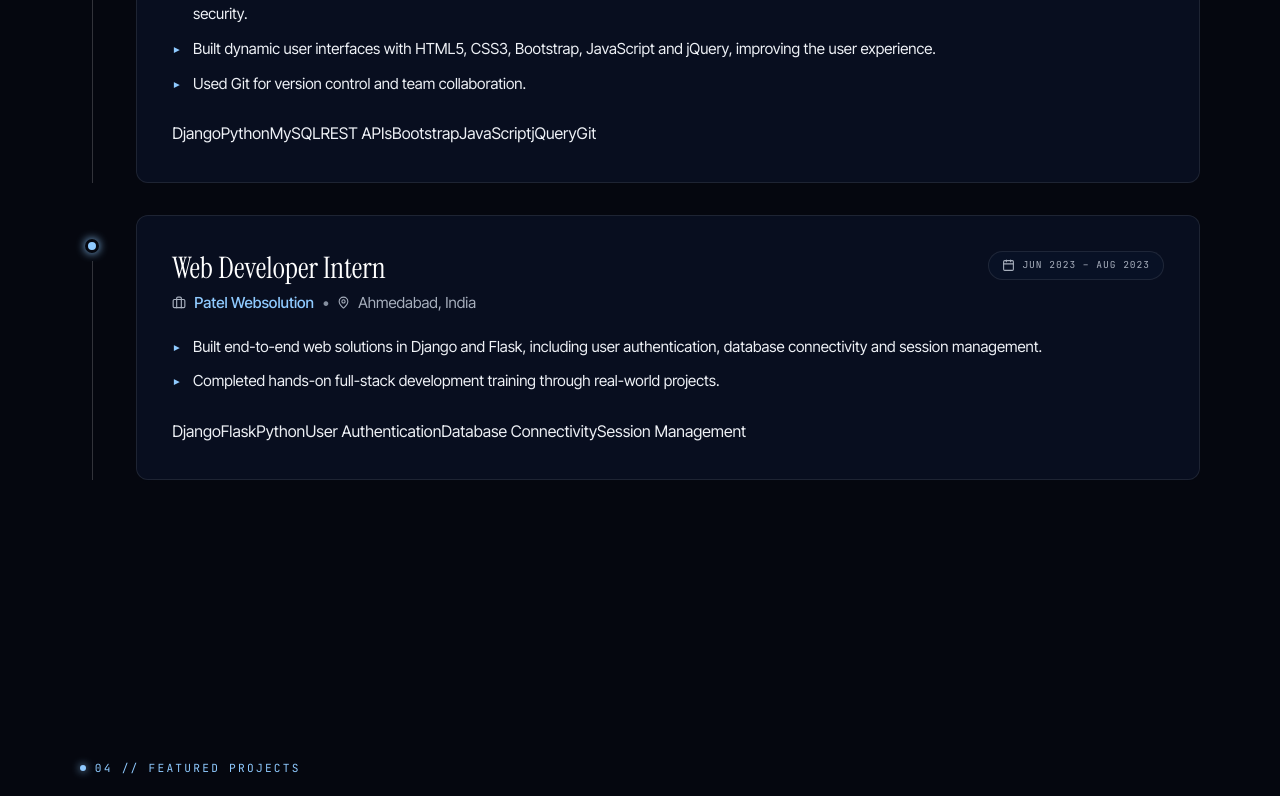
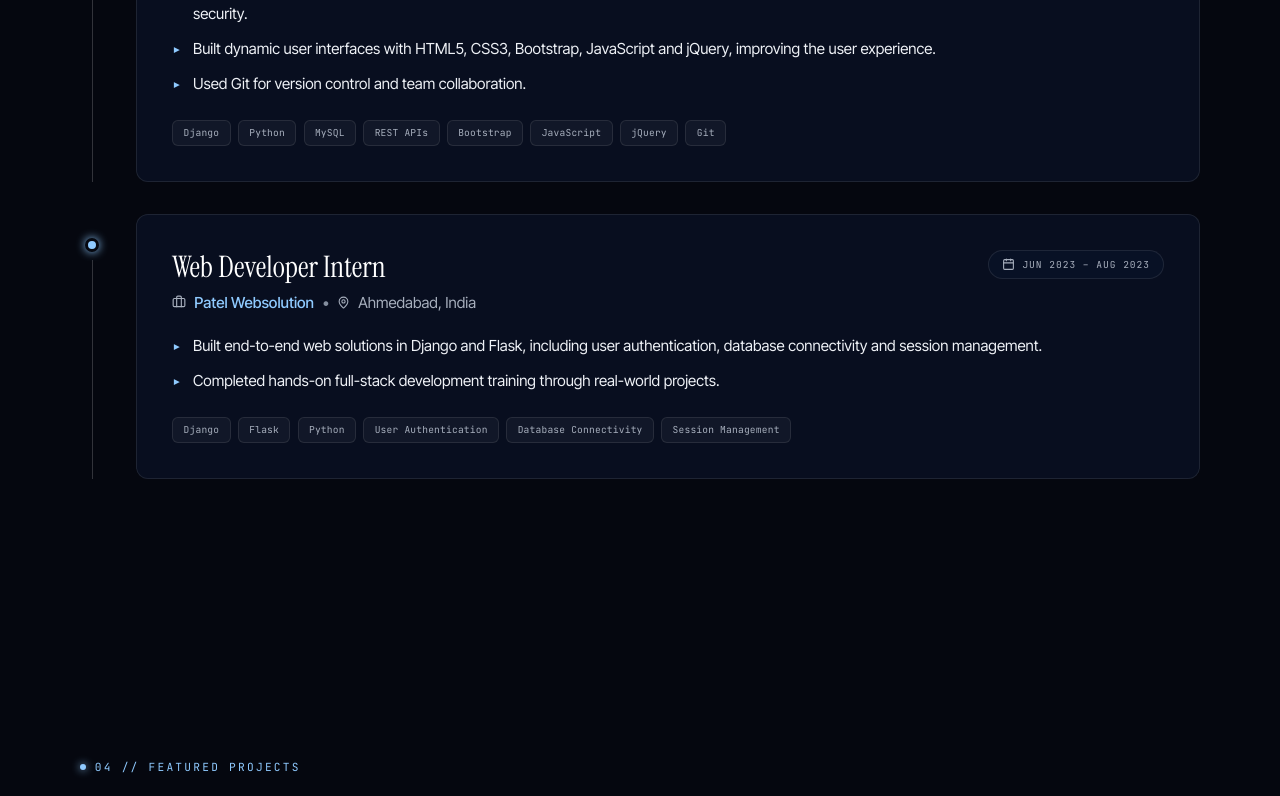
Before and after one commit to Samay-P07/Samay-P07.github.io, a React (Vite) app: page / in a window 1280 px wide. Shown: the part 3360-4156 px from the top of the page. Built offline with nearby package versions, Linux system fonts and the light colour scheme.

Commit message:
fix(education): format relevant coursework with elegant pipe separator and restore tech pill styles in experience

```diff
--- a/src/components/Education.jsx
+++ b/src/components/Education.jsx
@@ -52,13 +52,19 @@ export default function Education() {
                       <BookOpen size={13} aria-hidden="true" />
                       <span>Relevant Coursework:</span>
                     </div>
-                    <div className="tech-tag-row">
-                      {edu.coursework.map((course) => (
-                        <span key={course} className="tech-pill">
-                          {course}
-                        </span>
+                    <p className="coursework-list" aria-label="Relevant coursework subjects">
+                      {edu.coursework.map((course, idx) => (
+                        <React.Fragment key={course}>
+                          <span className="coursework-item">{course}</span>
+                          {idx < edu.coursework.length - 1 && (
+                            <span className="coursework-sep" aria-hidden="true">
+                              {' '}
+                              |{' '}
+                            </span>
+                          )}
+                        </React.Fragment>
                       ))}
-                    </div>
+                    </p>
                   </div>
                 )}
               </div>
--- a/src/styles/components.css
+++ b/src/styles/components.css
@@ -1230,6 +1230,31 @@ body.has-custom-cursor .reticle {
   font-family: var(--font-mono);
 }
 
+.tech-tag-row {
+  display: flex;
+  flex-wrap: wrap;
+  gap: 0.45rem;
+  margin-top: 1.1rem;
+}
+
+.tech-pill {
+  font-family: var(--font-mono);
+  font-size: var(--t-micro);
+  color: var(--fg-soft);
+  background: rgba(255, 255, 255, 0.04);
+  border: 1px solid var(--line);
+  padding: 0.25rem 0.65rem;
+  border-radius: var(--radius-sm);
+  letter-spacing: 0.02em;
+  transition: border-color 0.2s ease, color 0.2s ease, background-color 0.2s ease;
+}
+
+.tech-pill:hover {
+  border-color: rgba(143, 202, 255, 0.4);
+  color: #ffffff;
+  background: rgba(143, 202, 255, 0.08);
+}
+
 /* ==========================================================================
    PROJECTS SECTION (Premium Compact Horizontal Editorial Showcase)
    ========================================================================== */
@@ -1705,7 +1730,8 @@ body.has-custom-cursor .reticle {
 }
 
 .coursework-block {
-  padding-top: 1rem;
+  padding-top: 1.1rem;
+  margin-top: 0.5rem;
   border-top: 1px solid var(--line);
 }
 
@@ -1715,10 +1741,37 @@ body.has-custom-cursor .reticle {
   gap: 0.5rem;
   font-family: var(--font-mono);
   font-size: var(--t-micro);
-  letter-spacing: 0.15em;
-  color: var(--accent);
-  text-transform: uppercase;
-  margin-bottom: 0.6rem;
+  letter-spacing: 0.14em;
+  color: var(--accent);
+  text-transform: uppercase;
+  margin-bottom: 0.65rem;
+}
+
+.coursework-list {
+  font-size: 0.95rem;
+  line-height: 1.7;
+  color: var(--fg);
+  margin: 0;
+}
+
+.coursework-item {
+  color: #ffffff;
+  font-weight: 450;
+  letter-spacing: 0.01em;
+  transition: color 0.2s ease;
+}
+
+.coursework-item:hover {
+  color: var(--accent);
+}
+
+.coursework-sep {
+  color: var(--accent);
+  margin: 0 0.55rem;
+  font-family: var(--font-mono);
+  font-weight: 300;
+  opacity: 0.75;
+  user-select: none;
 }
 
 .languages-card {
```
